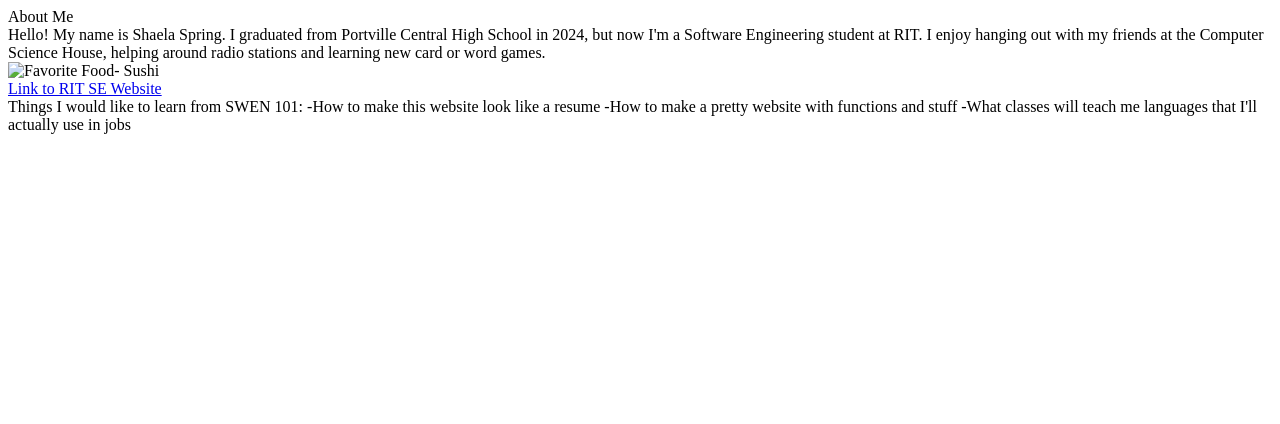
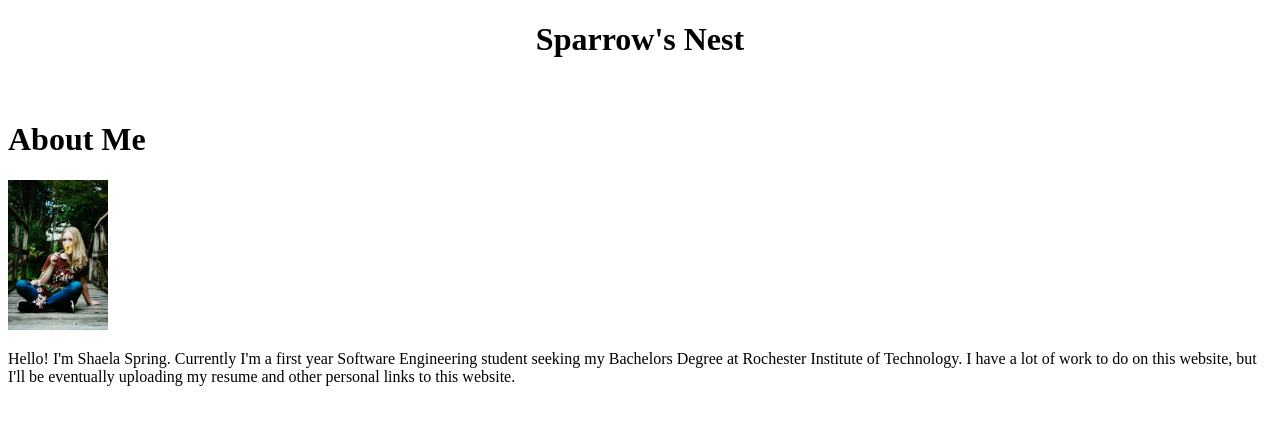
Before and after one commit to shaeespring/sparrows-nest, a plain HTML site: page index.html in a window 1280 px wide. Drawn offline with Linux system fonts and the light colour scheme.

Commit message:
Making significant changes

```diff
--- a/index.html
+++ b/index.html
@@ -1,16 +1,60 @@
-About Me
-<br />
-Hello! My name is Shaela Spring. I graduated from Portville Central High School
-in 2024, but now I'm a Software Engineering student at RIT. I enjoy hanging
-out with my friends at the Computer Science House, helping around radio stations
-and learning new card or word games.
-<br />
-<img src = "/c/Users/sprin/Downloads/Osaka-Sushi-Steak.jpg" alt = "Favorite Food- Sushi">
-<br />
+<!DOCTYPE html>
+<html>
+    <head>
+        <link rel ="stylesheet" href = "style.css">
+        <title> Sparrow's Nest </title>
+        <style>
+        header {
+            text-align: center;
+            padding: 20 px;
 
-<a href = "https://www.rit.edu/computing/department-software-engineering"> Link to RIT SE Website </a>
-<br />
-Things I would like to learn from SWEN 101:
--How to make this website look like a resume
--How to make a pretty website with functions and stuff
--What classes will teach me languages that I'll actually use in jobs
+        }
+
+        nav {
+            text-align: center;
+            word-spacing: 50 px;
+            padding: 10px;
+            }
+
+            *{
+                box-sizing: border-box;
+            }
+            .row {
+                display: flex;
+                flex-wrap: wrap;
+            }
+
+        </style>
+    </head>
+    <body>
+        <header>
+        <h1>Sparrow's Nest</h1>
+        <nav>
+        <!-- This eventually be links to the 5 blocks at the top -->
+        <!-- <a href = ...> Title </a>-->
+        </nav>
+        </header>
+        <main>
+            <div class = "row">
+                <div class = "post-text-box">
+
+
+                </div>
+                <div class = "profile">
+                    <h1>About Me</h1>
+                    <img src = "Sparrow.jpg" width="100" height="150">
+                    <p> Hello! I'm Shaela Spring.
+                        Currently I'm a first year Software Engineering student seeking my Bachelors Degree at Rochester Institute of Technology.
+                        I have a lot of work to do on this website, but I'll be eventually uploading my resume and other personal links to this website.</p>
+
+                </div>
+            </div>
+        </main>
+        <footer>
+
+        </footer>
+
+    </body>
+
+
+</html>
```
Also changed, not shown: Sparrow.jpg (added).
